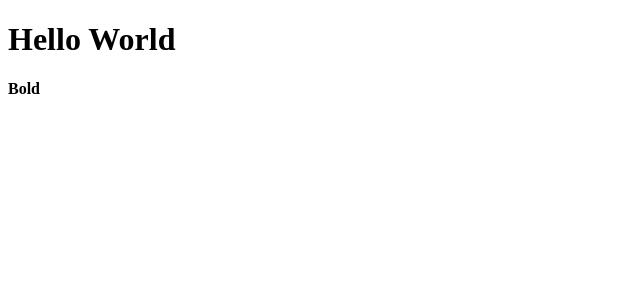
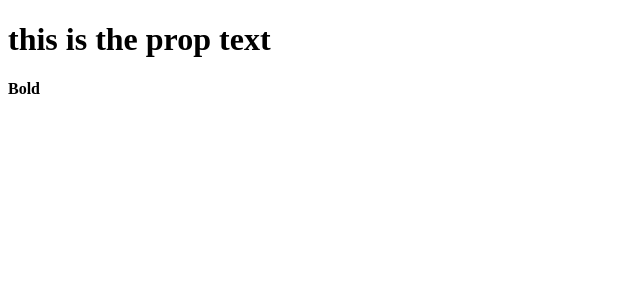
Before and after one commit to juanfrc/egghead-start-learning-react, a React (Create React App) app: page / in a window 1280 px wide. Shown: the top 300 px of the page, without its empty margins (0-640 px from the left). Built offline with nearby package versions, Linux system fonts and the light colour scheme.

Commit message:
video 4 Add properties to default component

```diff
--- a/src/App.js
+++ b/src/App.js
@@ -1,18 +1,30 @@
 import React from 'react';
+import PropTypes from 'prop-types';
+
+// Create as a stateless component
+// const App = () => <h1>Hello stateless</h1>
 
 // Create as a class
 class App extends React.Component {
   render() {
+    let txt = this.props.txt
     return (
       <div>
-        <h1>Hello World</h1>
+        <h1>{txt}</h1>
         <b>Bold</b>
       </div>
     )
   }
 }
 
-// Create as a stateless component
-// const App = () => <h1>Hello stateless</h1>
+App.propTypes = {
+  txt: PropTypes.string,
+  cat: PropTypes.number.isRequired
+}
+
+App.defaultProps = {
+  txt: "this is the default txt"
+  // cat: PropTypes.number.isRequired
+}
 
 export default App
--- a/src/index.js
+++ b/src/index.js
@@ -4,7 +4,7 @@
 import registerServiceWorker from './registerServiceWorker';
 
 ReactDOM.render(
-  <App />,
+  <App cat={5} txt="this is the prop text"/>,
   document.getElementById('root')
 );
 
```
